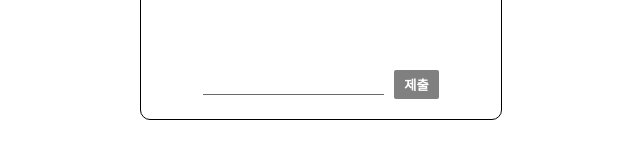
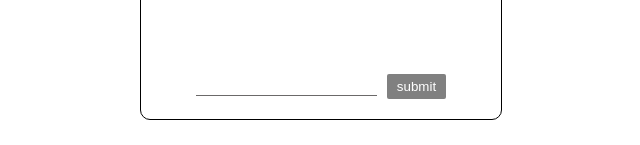
Before and after one commit to Jetom88/typescript_todolist, a React (Create React App) app: page / in a window 1280 px wide. Shown: the part 652-797 px from the top of the page, without its empty margins (319-959 px from the left). Built offline with nearby package versions, Linux system fonts and the light colour scheme.

Commit message:
버튼 글씨 수정 및 css 수정

```diff
--- a/src/App.css
+++ b/src/App.css
@@ -42,7 +42,6 @@
 .btn {
   padding: 5px 10px;
   color: white;
-  font-weight: 700;
   border: none;
   border-radius: 2px;
   background: gray;
--- a/src/App.tsx
+++ b/src/App.tsx
@@ -61,7 +61,7 @@ function App() {
             value={form.content}
           />
           <button type="submit" className="btn" onClick={onSubmit}>
-            제출
+            submit
           </button>
         </div>
       </div>
```
